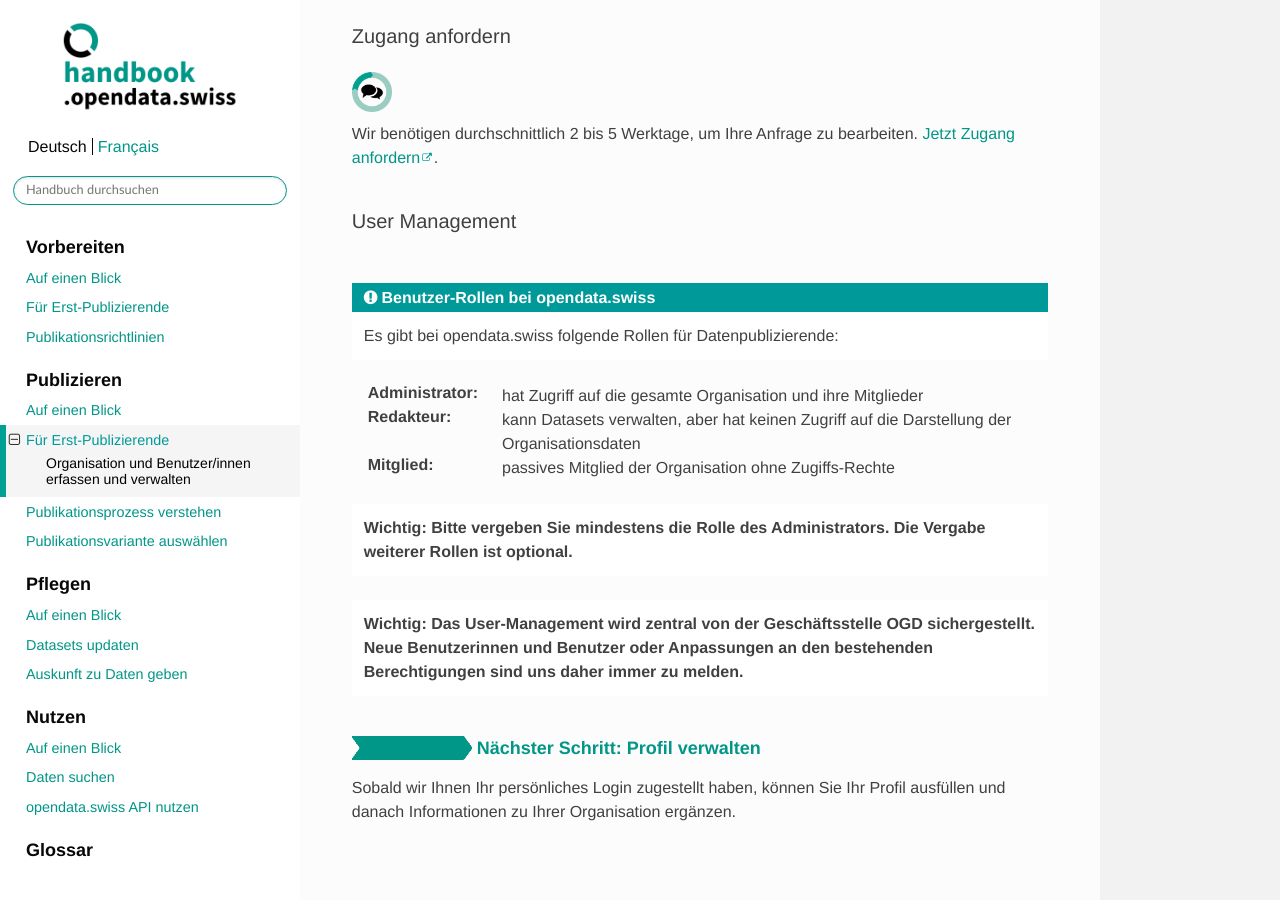
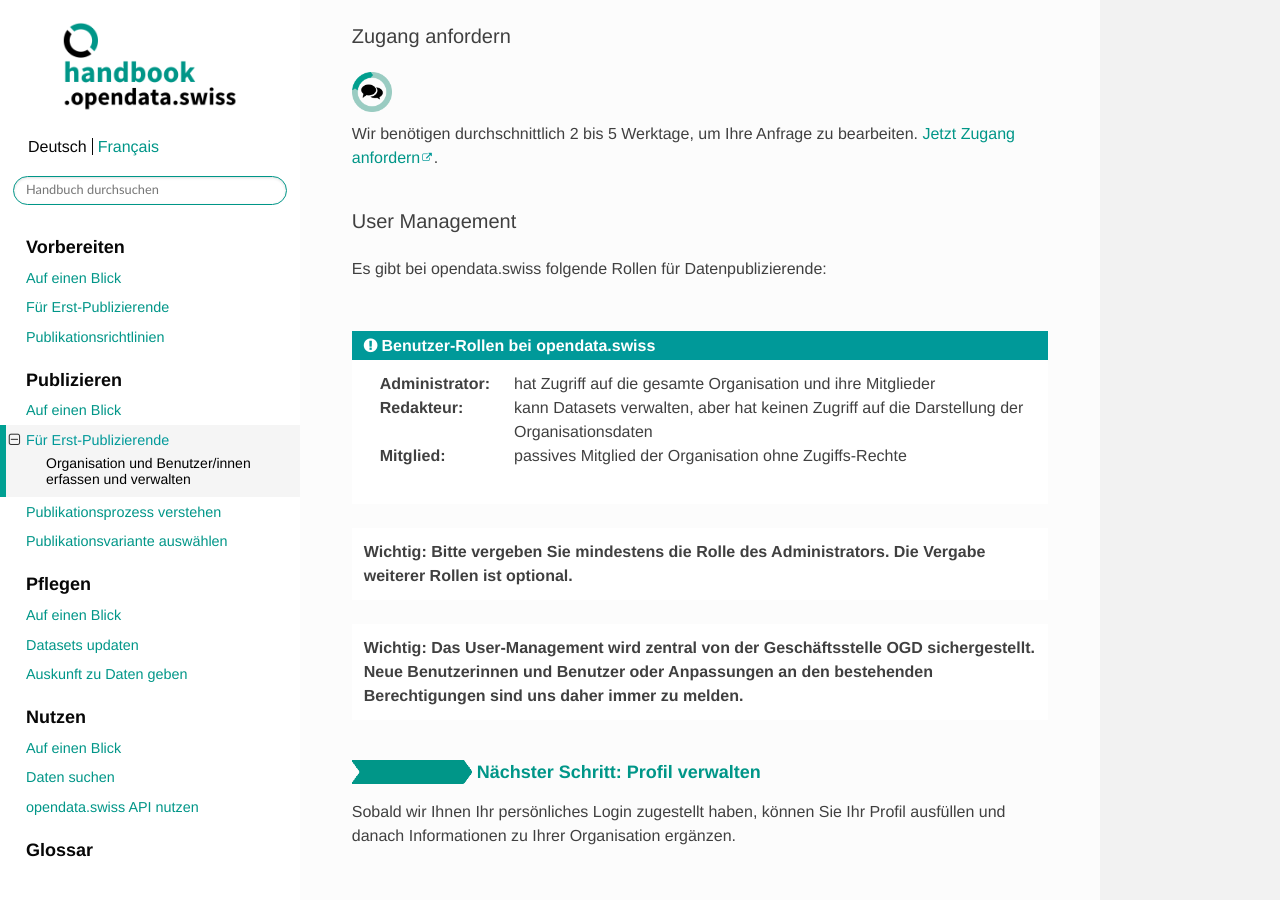
Before and after one commit to opendata-swiss/ogdch-handbook, a Sphinx documentation site: the page built from source/content/publizieren/erstpublizierende/kontakt-bfs.rst, in a window 1280 px wide and 900 px high, scrolled down 1063 px. Built offline with Sphinx 7.4.7 and the Read the Docs theme 2.0.0, drawn with Linux system fonts in a browser that asks for light colours; cross-references to code outside the pages are shown as plain code.

```diff
--- a/source/content/publizieren/erstpublizierende/kontakt-bfs.rst
+++ b/source/content/publizieren/erstpublizierende/kontakt-bfs.rst
@@ -67,14 +67,14 @@ um Ihre Anfrage zu bearbeiten. `Jetzt Zugang anfordern <mailto:opendata@bfs.admi
 User Management
 ----------------
 
+Es gibt bei opendata.swiss folgende Rollen für Datenpublizierende:
+
 .. admonition:: Benutzer-Rollen bei opendata.swiss
 
-    Es gibt bei opendata.swiss folgende Rollen für Datenpublizierende:
-
-:Administrator: hat Zugriff auf die gesamte Organisation und ihre Mitglieder
-:Redakteur: kann Datasets verwalten, aber hat keinen Zugriff auf die
-            Darstellung der Organisationsdaten
-:Mitglied: passives Mitglied der Organisation ohne Zugiffs-Rechte
+    :Administrator: hat Zugriff auf die gesamte Organisation und ihre Mitglieder
+    :Redakteur: kann Datasets verwalten, aber hat keinen Zugriff auf die
+                Darstellung der Organisationsdaten
+    :Mitglied: passives Mitglied der Organisation ohne Zugiffs-Rechte
 
 .. container:: important
 
```
